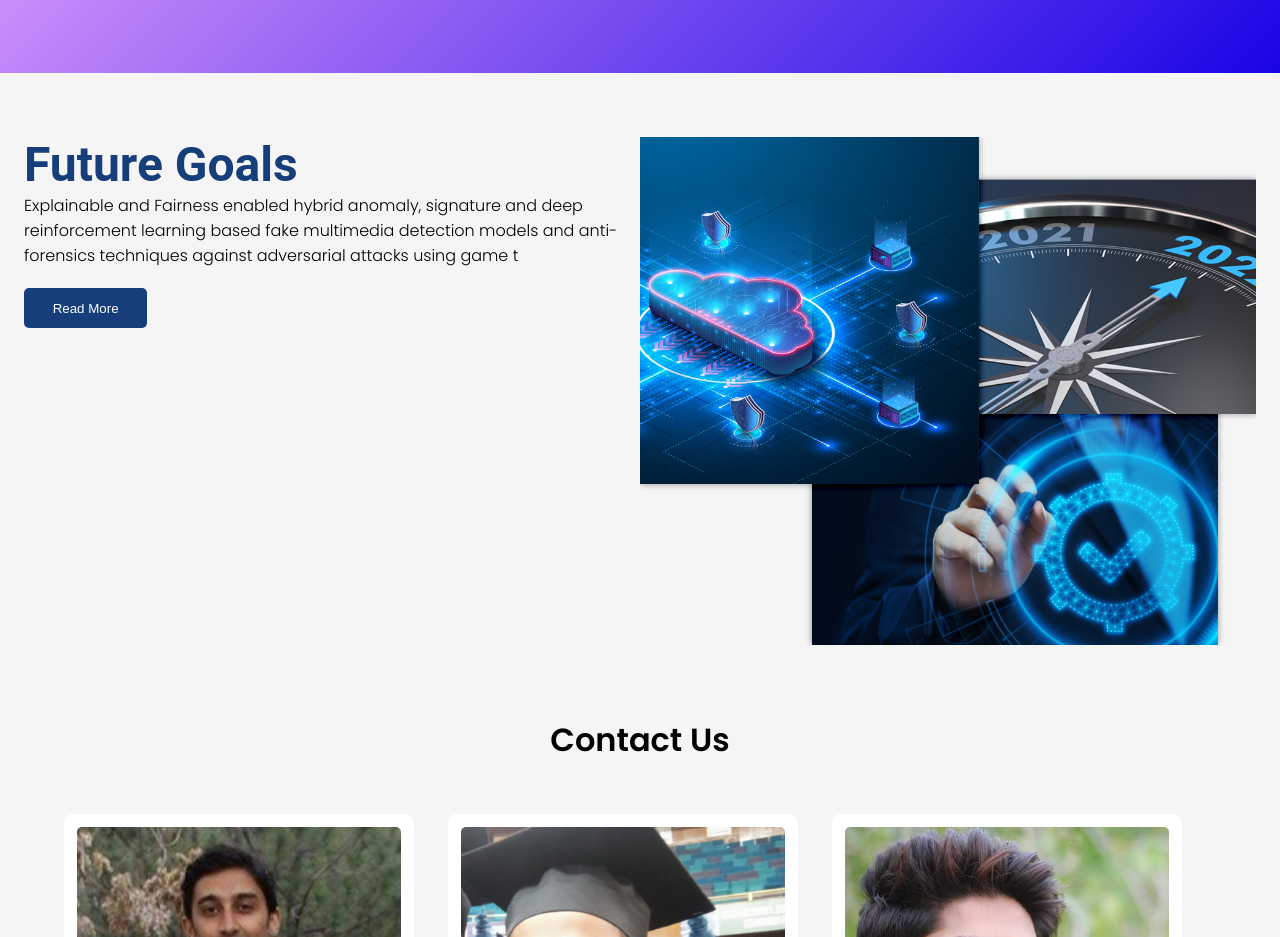
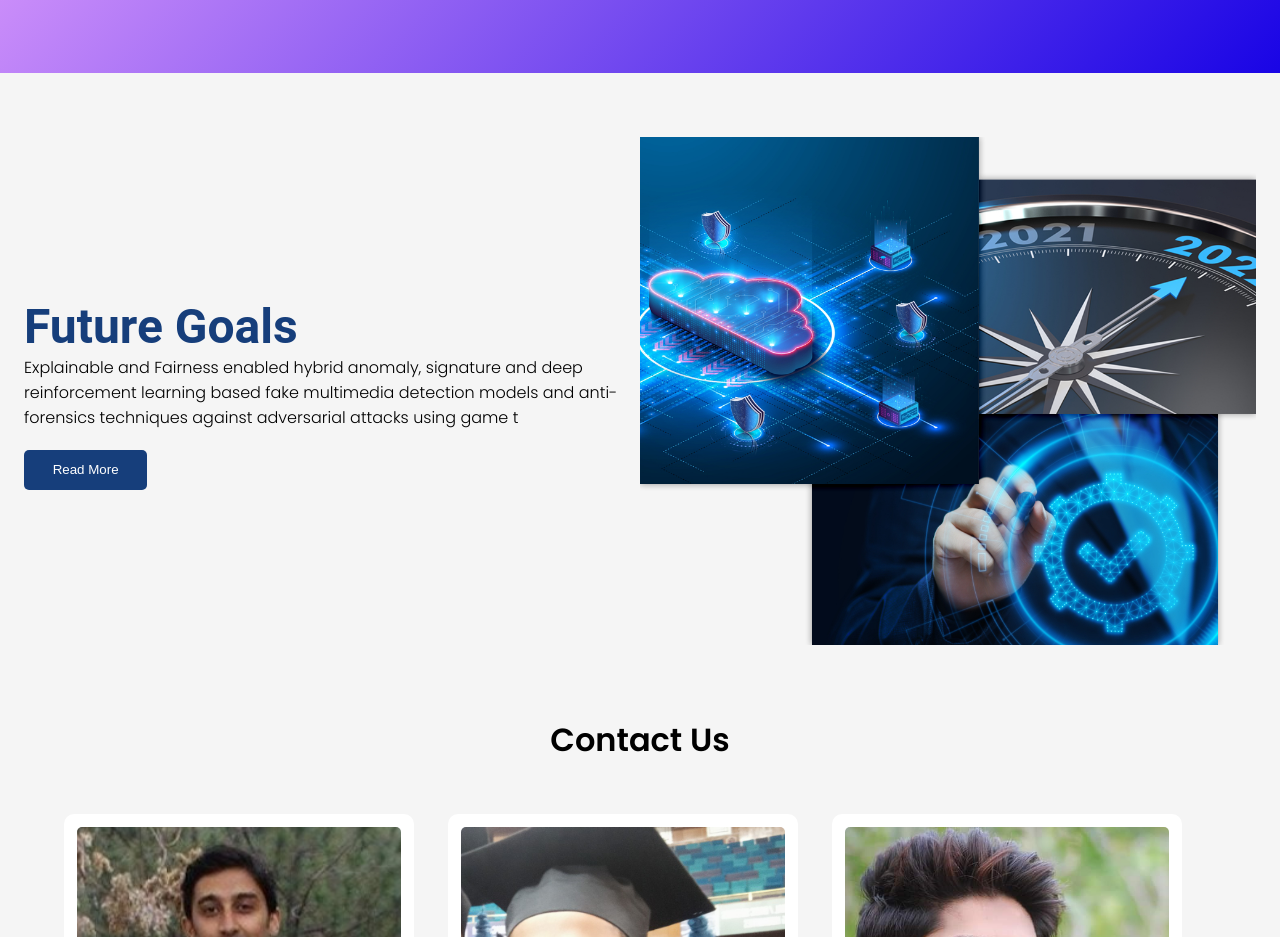
Before and after one commit to MariaAsiif/scan-project, a React (Create React App) app: page / in a window 1280 px wide. Shown: the part 1640-2577 px from the top of the page. Built offline with nearby package versions, Linux system fonts and the light colour scheme.

Commit message:
make text in middle and add background color on hover

```diff
--- a/src/components/Home.jsx
+++ b/src/components/Home.jsx
@@ -110,7 +110,7 @@ export default function Home() {
       <ScannerSection />
       <Box id="goals" py={8} px={3}  >
         <Grid container   >
-          <Grid item md={6} sx={{ display: "flex", justifyContent: "center", }}   >
+          <Grid item md={6} sx={{ display: "flex", alignItems: "center", justifyContent: "center", }}   >
             <Box>
               {/* <h2 style={{ color: "#163E7B", fontSize: "29px" }}> Future Goals</h2> */}
               <Typography variant="h3" style={{ fontWeight: 600, color: "#163E7B", }} component="h2">
@@ -126,8 +126,6 @@ export default function Home() {
                 cyberphysical system (CPS) by designing
               </ReadMore>
             </Box>
-
-
           </Grid>
           <Grid item md={6}  >
             <Box>
@@ -135,19 +133,6 @@ export default function Home() {
             </Box>
           </Grid>
         </Grid>
-
-        {/* <div className="goals_heading">
-          <h2> Future Goals</h2>
-          <ReadMore>
-            Explainable and Fairness enabled hybrid anomaly, signature and deep reinforcement learning based
-            fake multimedia detection models and anti-forensics techniques against adversarial attacks
-            using game theory on these developed models. Personalized, privacy-preserved based decision
-            support system to predict neurological disorders and conditions such as subarachnoid hemorrhage
-            and ischemic stroke by using federated, knowledge-infused learning, and deep learning models.
-            Develop secure, voice-controlled, explainable AI-based decision support systems for
-            cyberphysical system (CPS) by designing
-          </ReadMore>
-        </div> */}
       </Box>
       <ContactUs />
       <Container>
--- a/src/components/home.css
+++ b/src/components/home.css
@@ -30,6 +30,10 @@
     border: none;
     color: white;
     cursor: pointer;
+}
+
+.text button:hover {
+    background-color: #2a58ba;
 }
 
 .model_wrapper {
```
